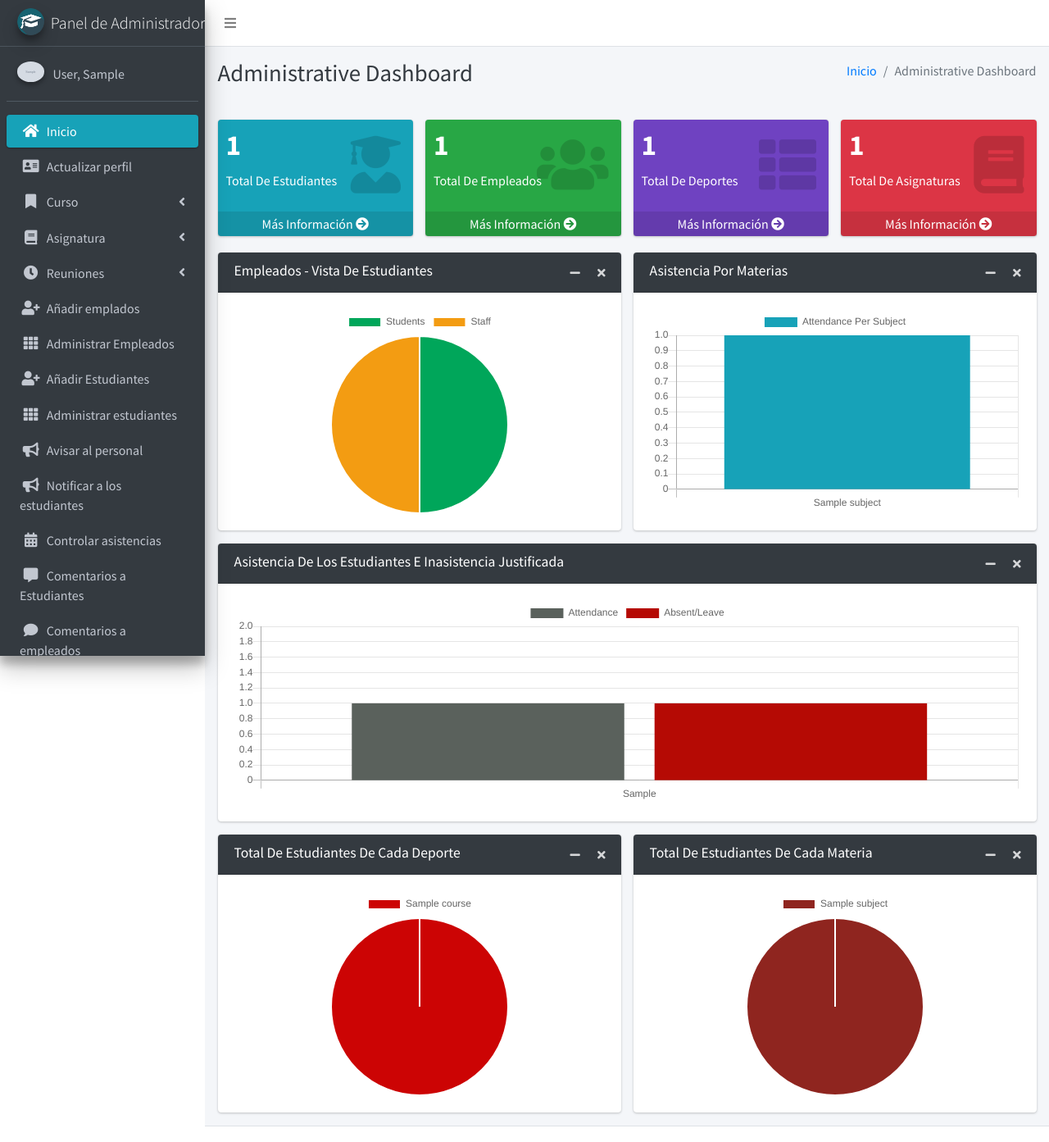
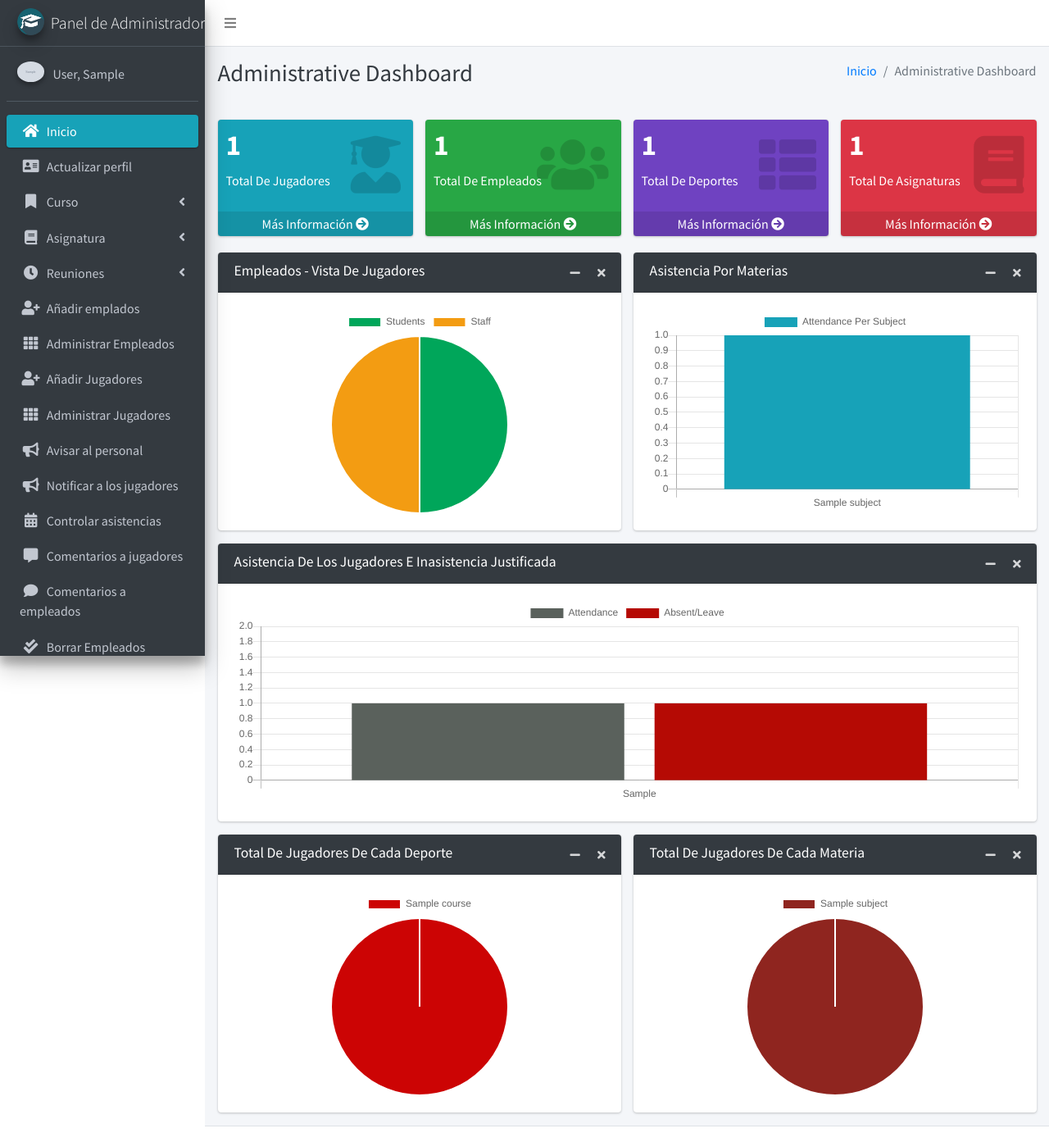
Before and after one commit to Naster23/Proyecto_FInal_django, a Django app: page /admin/home/ in a window 1280 px wide. Shown: the top 1393 px of the page at 82% size. Run offline with Django 3.2, Linux system fonts and the light colour scheme; a user stored in the database is signed in; tables that the repository leaves empty hold one stand-in row (values such as "Sample post"); grey boxes marked "Sample" are stand-in pictures; some libraries are stand-ins or nearby versions.

Commit message:
Cambie de "Estudiantes" a jugadores

```diff
--- a/main_app/templates/hod_template/home_content.html
+++ b/main_app/templates/hod_template/home_content.html
@@ -12,7 +12,7 @@
                     <div class="inner">
                         <h3>{{total_students}}</h3>
 
-                        <p>Total De Estudiantes</p>
+                        <p>Total De Jugadores</p>
                     </div>
                     <div class="icon">
                       <i class="nav-icon fas fa-user-graduate"></i>
@@ -75,7 +75,7 @@
                 <!-- LINE CHART -->
                 <div class="card card-dark">
                   <div class="card-header">
-                    <h3 class="card-title">Empleados - Vista De Estudiantes</h3>
+                    <h3 class="card-title">Empleados - Vista De Jugadores</h3>
 
                     <div class="card-tools">
                       <button type="button" class="btn btn-tool" data-card-widget="collapse"><i class="fas fa-minus"></i>
@@ -117,7 +117,7 @@
             <!-- BAR CHART -->
             <div class="card card-dark">
               <div class="card-header">
-                <h3 class="card-title">Asistencia De Los Estudiantes E Inasistencia Justificada</h3>
+                <h3 class="card-title">Asistencia De Los Jugadores E Inasistencia Justificada</h3>
 
                 <div class="card-tools">
                   <button type="button" class="btn btn-tool" data-card-widget="collapse"><i class="fas fa-minus"></i>
@@ -148,7 +148,7 @@
             <!-- PIE CHART -->
             <div class="card card-dark">
               <div class="card-header">
-                <h3 class="card-title">Total De Estudiantes De Cada Deporte</h3>
+                <h3 class="card-title">Total De Jugadores De Cada Deporte</h3>
 
                 <div class="card-tools">
                   <button type="button" class="btn btn-tool" data-card-widget="collapse"><i class="fas fa-minus"></i>
@@ -167,7 +167,7 @@
             <!-- PIE CHART -->
             <div class="card card-dark">
               <div class="card-header">
-                <h3 class="card-title">Total De Estudiantes De Cada Materia</h3>
+                <h3 class="card-title">Total De Jugadores De Cada Materia</h3>
 
                 <div class="card-tools">
                   <button type="button" class="btn btn-tool" data-card-widget="collapse"><i class="fas fa-minus"></i>
--- a/main_app/templates/main_app/sidebar_template.html
+++ b/main_app/templates/main_app/sidebar_template.html
@@ -192,7 +192,7 @@
                     <a href="{{add_student}}" class="nav-link  {% if add_student == request.path %} active {% endif %}">
                         <i class="nav-icon fas fa-user-plus"></i>
                         <p>
-                            Añadir Estudiantes
+                            Añadir Jugadores
 
                         </p>
                     </a>
@@ -205,7 +205,7 @@
                         class="nav-link  {% if edit_student == request.path or manage_student == request.path %} active {% endif %}">
                         <i class="nav-icon fas fa-th"></i>
                         <p>
-                            Administrar estudiantes
+                            Administrar Jugadores
 
                         </p>
                     </a>
@@ -228,7 +228,7 @@
                         class="nav-link {% if admin_notify_student == request.path %} active {% endif %}">
                         <i class="nav-icon fas fa-bullhorn"></i>
                         <p>
-                            Notificar a los estudiantes
+                            Notificar a los jugadores
 
                         </p>
                     </a>
@@ -253,7 +253,7 @@
                         class="nav-link  {% if student_feedback_message == request.path %} active {% endif %}">
                         <i class="nav-icon fas fa-comment-alt"></i>
                         <p>
-                            Comentarios a Estudiantes
+                            Comentarios a jugadores
 
                         </p>
                     </a>
@@ -289,7 +289,7 @@
                         class="nav-link  {% if view_student_leave == request.path %} active {% endif %}">
                         <i class="nav-icon fas fa-check-double"></i>
                         <p>
-                            Borrar Estudiantes
+                            Borrar Jugadores
 
                         </p>
                     </a>
```
